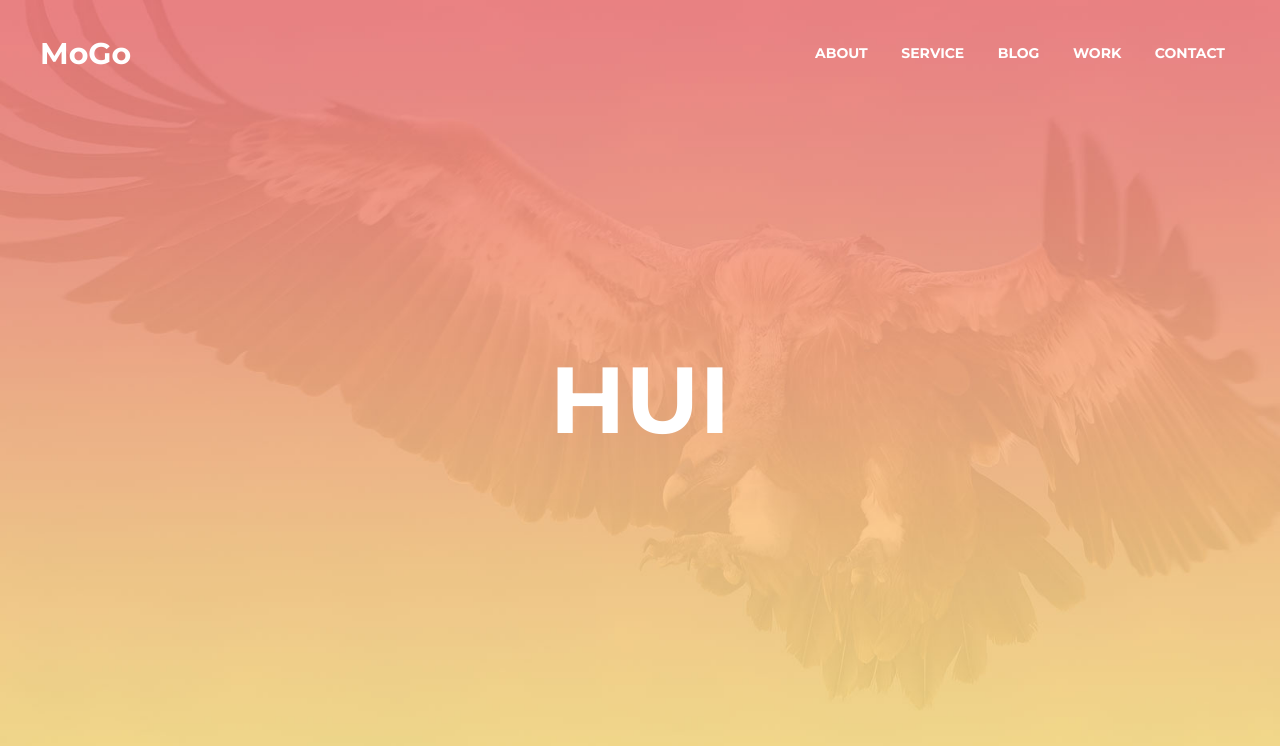
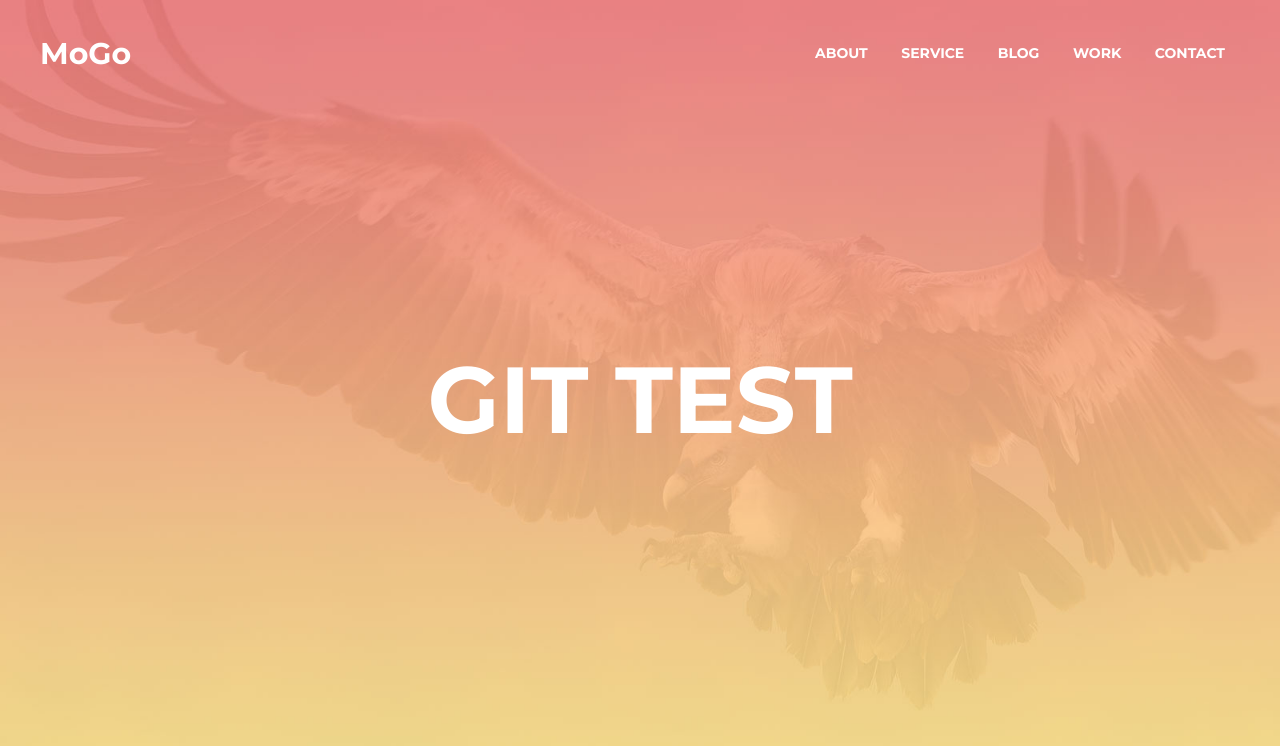
Before and after one commit to summer0141/yalublibasi, a plain HTML site: page mogo/index.html in a window 1280 px wide. Drawn offline with Linux system fonts and the light colour scheme.

Commit message:
Commit test1

```diff
--- a/mogo/index.html
+++ b/mogo/index.html
@@ -28,7 +28,7 @@
 
   <div class="intro">
         <div class="container">
-    		<h1 class="introTitle">Hui</h1> <!-- Лучше именую классы так, потому что у меня иногда с таким неймингом как у тебя класы раньше не работали. -->
+    		<h1 class="introTitle">Git Test</h1> <!-- Лучше именую классы так, потому что у меня иногда с таким неймингом как у тебя класы раньше не работали. -->
         </div>
   </div>
 
```
